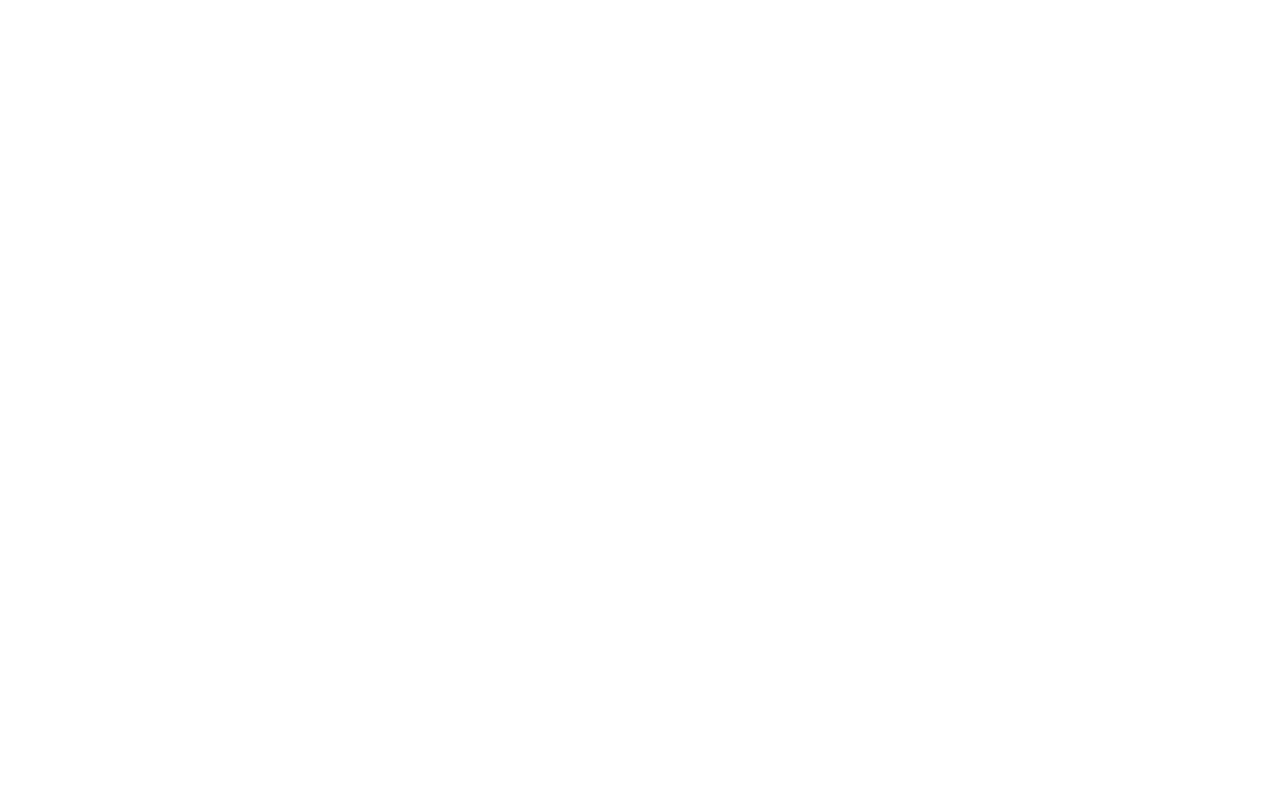
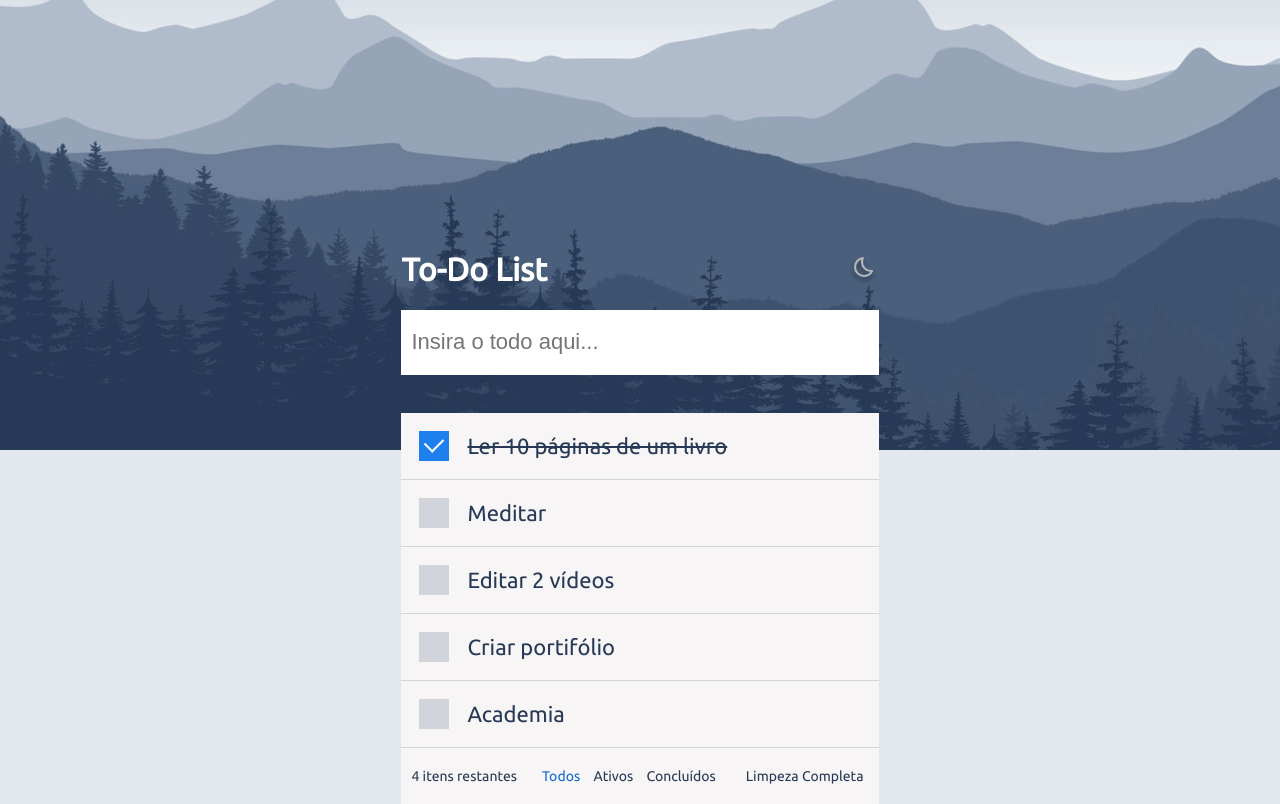
Before and after one commit to rafaelsoares97/projeto-todo-list, a plain HTML site: page index.html in a window 1280 px wide. Drawn offline with Linux system fonts and the light colour scheme.

Commit message:
version 1 html+css

```diff
--- a/index.html
+++ b/index.html
@@ -9,7 +9,43 @@
             type="image/x-icon">
         <link rel="stylesheet" href="public/css/styles.css">
     </head>
-    <body>
-
+    <body class="">
+        <div class="container">
+            <div class="header">
+                <h1>To-Do List</h1>
+                <a href="#darkmode-toggle" class="darkmode-toggle"></a>
+            </div>
+            <input type="text" placeholder="Insira o todo aqui..."></input>
+            <div class="item item-checked">
+                <input type="checkbox" checked>
+                <div>Ler 10 páginas de um livro</div>
+            </div>
+            <div class="item">
+                <input type="checkbox">
+                <span>Meditar</span>
+            </input>
+            </div>
+            <div class="item">
+                <input type="checkbox">
+                <span>Editar 2 vídeos</span>
+            </div>
+            <div class="item">
+                <input type="checkbox">
+                <span>Criar portifólio</span>
+            </div>
+            <div class="item">
+                <input type="checkbox">
+                <span>Academia</span>
+            </div>
+            <div class="footer">
+                <div>4 itens restantes</div>
+                <div class="filter">
+                    <a href="#todos" class="active">Todos</a>
+                    <a href="#ativos">Ativos</a>
+                    <a href="#concluidos">Concluídos</a>
+                </div>
+                <a href="#reset">Limpeza Completa</a>
+            </div>
+        </div>
     </body>
 </html>
--- a/public/css/styles.css
+++ b/public/css/styles.css
@@ -1 +1,212 @@
 @import url('https://fonts.googleapis.com/css2?family=Ubuntu&display=swap');
+
+:root {
+    /* Background */
+    --bg-darkmode: #141F2F;
+    --bg-lightmode: #E3E7EE;
+    /* Font */
+    --font-darkmode: #B7B7B7;
+    --font-lightmode: #263956;
+    /* Item */
+    --item-lightmode: #F7F5F5;
+    --item-darkmode: #25273C;
+    /* Checkbox */
+    --check-lightmode: #D1D5DB;
+    --check-darkmode: #182233;
+}
+
+body {
+    display: flex;
+    justify-content: space-around;
+    padding: 0 20px;
+    margin: 0px;
+    background: url(../images/header.png);
+    background-repeat: no-repeat;
+    background-position: top center;
+    font-family: Ubuntu;
+    background-color: var(--bg-lightmode);
+    color: var(--font-lightmode);
+    height: 100vh;
+}
+
+.container {
+    margin-top: 230px;
+    flex-grow: 0;
+}
+
+.header {
+    display: flex;
+    flex-direction: row;
+    align-items: center;
+    justify-content: space-between;
+}
+
+h1 {
+    color: #FFFFFF;
+    flex-grow: 0;
+}
+
+.darkmode-toggle {
+    width: 30px;
+    height: 30px;
+    background: url(../images/moon.svg);
+    background-position: center;
+    background-repeat: no-repeat;
+    flex-grow: 0;
+}
+
+input[type=text] {
+    padding: 10px;
+    width: calc(100% - 20px);
+    height: 45px;
+    margin-bottom: 38px;
+    border: 0;
+    font-size: 22px;
+}
+
+.item {
+    width: 100%;
+    background-color: var(--item-lightmode);
+    font-size: 22px;
+    border-bottom: solid 1px #D1D5DB;
+    max-width: 500px;
+    display: flex;
+    align-items: center;
+}
+
+input[type=checkbox] {
+    width: 30px;
+        height: 30px;
+        border: 0;
+        margin: 18px;
+    position: relative;
+    cursor: pointer;
+}
+
+input[type=checkbox]:before {
+    content: "";
+    display: block;
+    position: absolute;
+    width: 30px;
+    height: 30px;
+    top: 0;
+    left: 0;
+    background-color: var(--check-lightmode);
+}
+
+input[type=checkbox]:checked:before {
+    content: "";
+    display: block;
+    position: absolute;
+    width: 30px;
+    height: 30px;
+    top: 0;
+    left: 0;
+    background-color: #1E80EF;
+}
+
+input[type=checkbox]:checked:after {
+    content: "";
+    display: block;
+    width: 10px;
+    height: 15px;
+    border: solid white;
+    border-width: 0 2px 2px 0;
+    -webkit-transform: rotate(45deg);
+    -ms-transform: rotate(45deg);
+    transform: rotate(45deg);
+    position: absolute;
+    top: 3px;
+    left: 9px;
+}
+
+.item-checked {
+    text-decoration: line-through;
+}
+
+.footer {
+    font-size: 14px;
+    display: flex;
+    flex-direction: row;
+    align-items: center;
+    justify-content: center;
+    background-color: var(--item-lightmode);
+    padding: 20px 10px;
+    gap: 20px;
+}
+
+.footer a {
+    margin: 0 5px;
+    color: var(--font-lightmode);
+    text-decoration: none;
+}
+
+.footer a.active {
+    color: #116ACC;
+}
+
+.footer a:hover {
+    color: #8ac2fe;
+}
+
+/* Darkmode */
+body.darkmode {
+    background-color: var(--bg-darkmode);
+    color: var(--font-darkmode);
+}
+
+.darkmode .darkmode-toggle {
+    width: 30px;
+    height: 30px;
+    background: url(../images/sun.svg);
+    background-position: center;
+    background-repeat: no-repeat;
+}
+
+.darkmode .item{
+    background-color: var(--item-darkmode);
+}
+
+.darkmode input[type=checkbox]:before {
+    background-color: var(--check-darkmode);
+}
+
+.darkmode input[type=checkbox]:checked:before {
+    background-color: #1E80EF;
+}
+
+.darkmode .container input {
+    color: var(--font-darkmode);
+    background: var(--item-darkmode);
+}
+
+.darkmode .footer {
+    background-color: var(--item-darkmode);
+}
+
+.darkmode a {
+    color: var(--font-darkmode);
+}
+
+.darkmode a.active {
+    color: #116ACC;
+}
+/* Fim Darkmode */
+
+@media (max-width: 600px) {
+    div.container {
+        width: 100%;
+        margin-top: 150px;
+        height: none;
+    }
+
+    .item {
+        width: 100%;
+    }
+
+    .footer{
+        padding: 10px 0;
+        font-size: 10px;
+        gap: 10px;
+    }
+}
```
Also changed, not shown: public/images/moon.svg (added), public/images/sun.svg (added), 1 other file.
